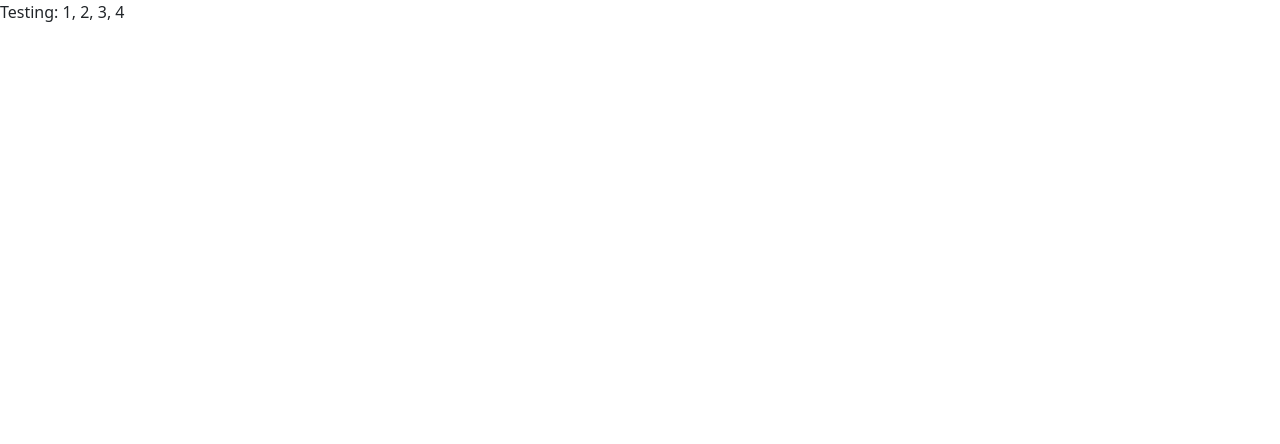
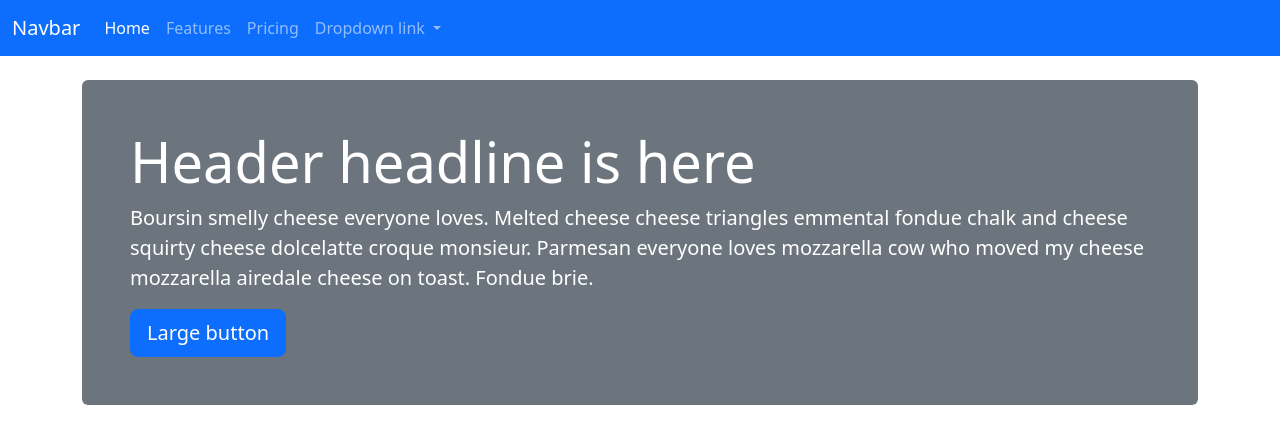
Before and after one commit to JPeojakm/JP-bootsrap, a website: page src/index.html in a window 1280 px wide. Drawn offline with nearby package versions, Linux system fonts and the light colour scheme; files that its build step writes are made by us from their sources; files whose address does not match are found by name.

Commit message:
components

```diff
--- a/src/index.html
+++ b/src/index.html
@@ -8,8 +8,49 @@
 </head>
 
 <body>
-  <!-- Content starts here -->
-  <p>Testing: 1, 2, 3, 4</p>
+
+  <nav class="navbar navbar-expand-lg bg-primary" data-bs-theme="dark">
+    <div class="container-fluid">
+
+      <a class="navbar-brand" href="#">Navbar</a>
+        <button class="navbar-toggler" type="button" data-bs-toggle="collapse" data-bs-target="#navbarNavDropdown" aria-controls="navbarNavDropdown" aria-expanded="false" aria-label="Toggle navigation">
+        <span class="navbar-toggler-icon"></span>
+        </button>
+
+      <div class="collapse navbar-collapse" id="navbarNavDropdown">
+        <ul class="navbar-nav">
+          <li class="nav-item">
+            <a class="nav-link active" aria-current="page" href="#">Home</a>
+          </li>
+          <li class="nav-item">
+            <a class="nav-link" href="#">Features</a>
+          </li>
+          <li class="nav-item">
+            <a class="nav-link" href="#">Pricing</a>
+          </li>
+          <li class="nav-item dropdown">
+             <a class="nav-link dropdown-toggle" href="#" role="button" data-bs-toggle="dropdown" aria-expanded="false">
+              Dropdown link </a>
+              <ul class="dropdown-menu">
+              <li><a class="dropdown-item" href="#">Action</a></li>
+              <li><a class="dropdown-item" href="#">Another action</a></li>
+              <li><a class="dropdown-item" href="#">Something else here</a></li>
+              </ul>
+          </li>
+        </ul>
+      </div>
+    </div>
+  </nav>
+
+  <div class="container">
+    <header class="bg-secondary  text-white my-4 p-5 rounded">
+      <h1 class="display-4">Header headline is here</h1>
+      <p class="lead">Boursin smelly cheese everyone loves. Melted cheese cheese triangles emmental fondue chalk and cheese squirty cheese dolcelatte croque monsieur. Parmesan everyone loves mozzarella cow who moved my cheese mozzarella airedale cheese on toast. Fondue brie.</p>
+      <button type="button" class="btn btn-primary btn-lg">Large button</button>
+    <header>
+  </div>
+
+
 
   <!-- Closing scripts here -->
   <script src="js/bootstrap.bundle.min.js"></script>
```
Also changed, not shown: docs/index.html (+43 -2 lines).
